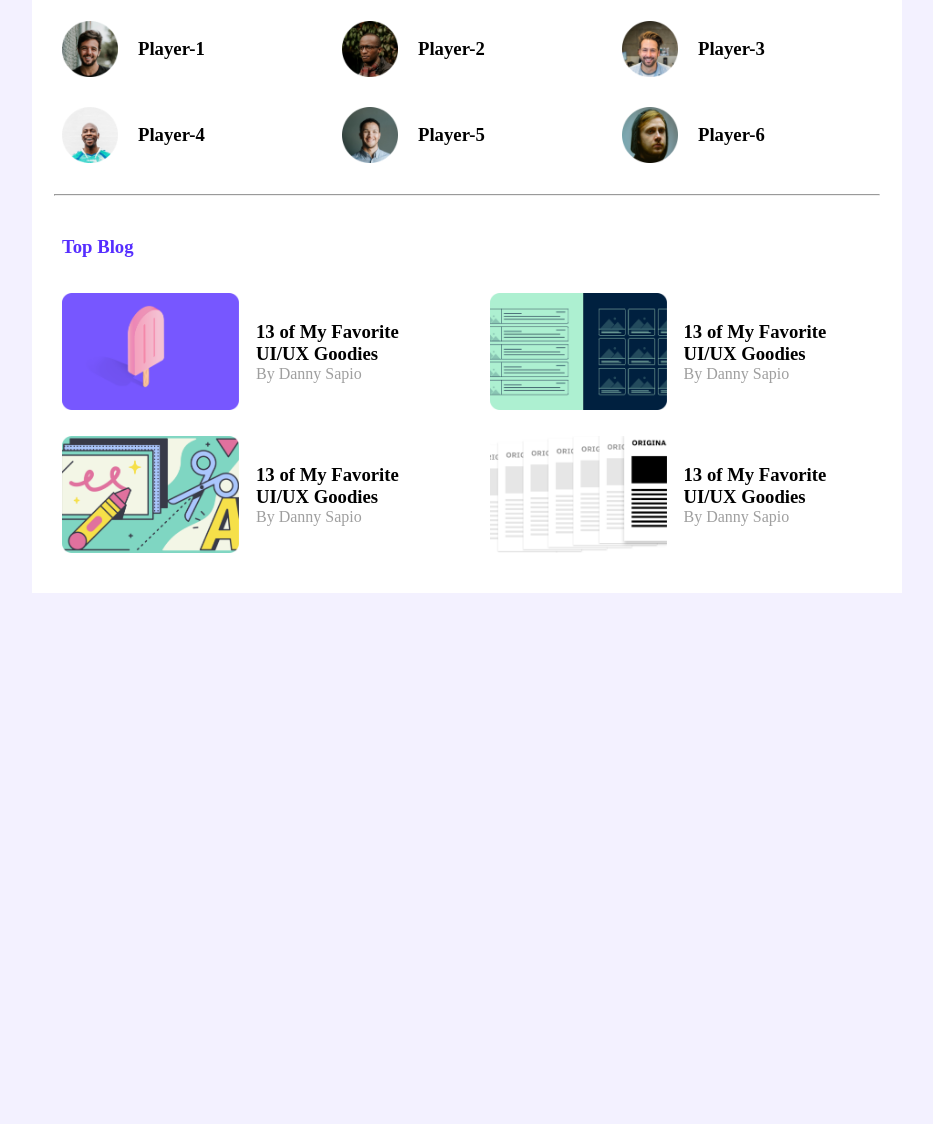
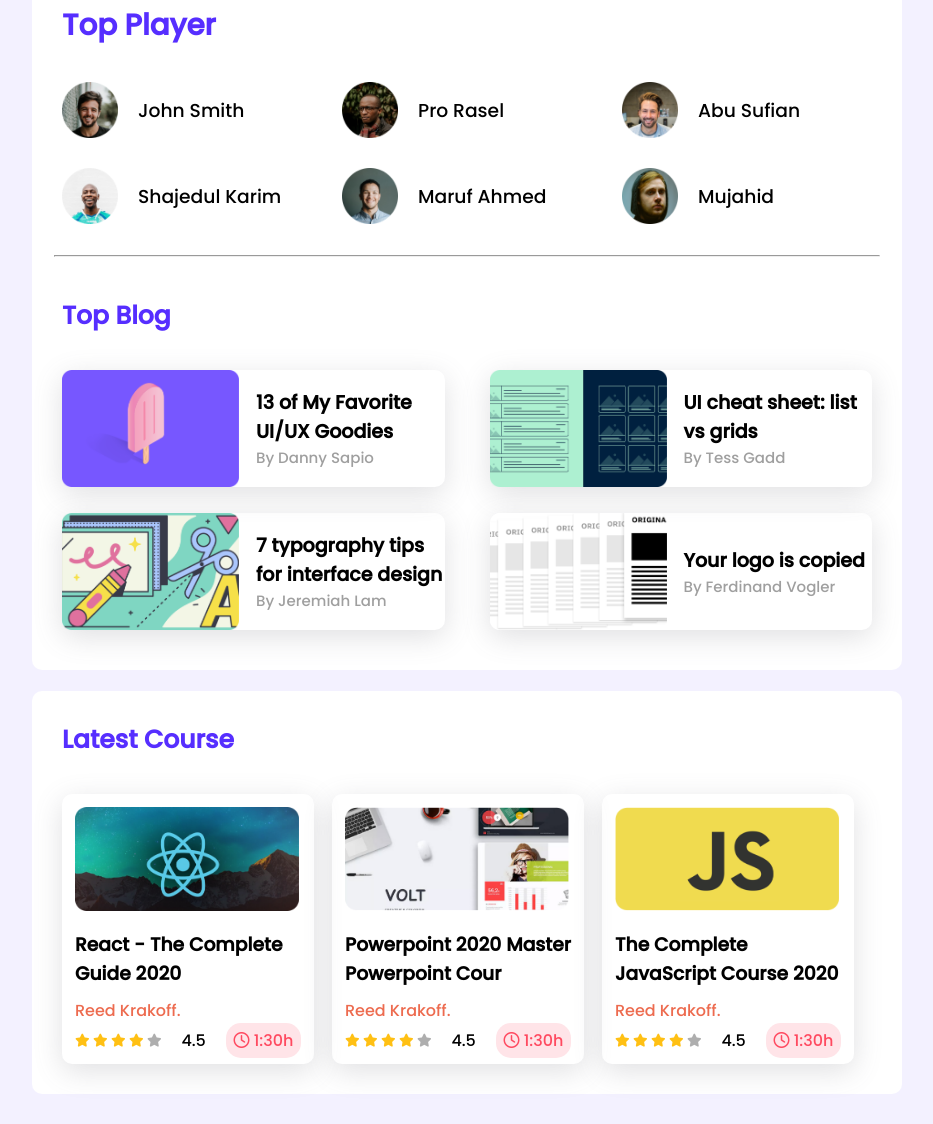
Before and after one commit to ProdipKumarShil/ph-project-leader-board, a plain HTML site: page index.html in a window 1280 px wide. Shown: the part 171-1295 px from the top of the page, without its empty margins (173-1106 px from the left). Before the commit the page ends 800 px from the top, so only its background shows below. Drawn offline with Linux system fonts and the light colour scheme.

Commit message:
final commit

```diff
--- a/index.html
+++ b/index.html
@@ -1,5 +1,6 @@
 <!DOCTYPE html>
 <html lang="en">
+
 <head>
     <meta charset="UTF-8">
     <meta http-equiv="X-UA-Compatible" content="IE=edge">
@@ -7,7 +8,10 @@
     <title>Leader Board</title>
     <link rel="shortcut icon" href="./images/icons/favicon.ico" type="image/x-icon">
     <link rel="stylesheet" href="style.css">
+    <script src="https://kit.fontawesome.com/075bc14f6e.js" crossorigin="anonymous"></script>
+
 </head>
+
 <body>
     <header class="header hide">
         <div class="logo">
@@ -32,27 +36,27 @@
                 <div class="players">
                     <div class="player">
                         <img src="./images/players/player-1.png" alt="">
-                        <h3 class="player-name">Player-1</h3>
+                        <h3 class="player-name">John Smith</h3>
                     </div>
                     <div class="player">
                         <img src="./images/players/player-2.png" alt="">
-                        <h3 class="player-name">Player-2</h3>
+                        <h3 class="player-name">Pro Rasel</h3>
                     </div>
                     <div class="player">
                         <img src="./images/players/player-3.png" alt="">
-                        <h3 class="player-name">Player-3</h3>
+                        <h3 class="player-name">Abu Sufian</h3>
                     </div>
                     <div class="player">
                         <img src="./images/players/player-4.png" alt="">
-                        <h3 class="player-name">Player-4</h3>
+                        <h3 class="player-name">Shajedul Karim</h3>
                     </div>
                     <div class="player">
                         <img src="./images/players/player-5.png" alt="">
-                        <h3 class="player-name">Player-5</h3>
+                        <h3 class="player-name">Maruf Ahmed</h3>
                     </div>
                     <div class="player">
                         <img src="./images/players/player-6.png" alt="">
-                        <h3 class="player-name">Player-6</h3>
+                        <h3 class="player-name">Mujahid</h3>
                     </div>
                 </div>
             </div>
@@ -70,22 +74,96 @@
                     <div class="blog">
                         <img src="./images/blogs/blog-2.png" alt="">
                         <div class="blog-info">
-                            <h3 class="blog-title">13 of My Favorite UI/UX Goodies</h3>
-                            <p class="author">By Danny Sapio</p>
+                            <h3 class="blog-title">UI cheat sheet: list vs grids</h3>
+                            <p class="author">By Tess Gadd</p>
                         </div>
                     </div>
                     <div class="blog">
                         <img src="./images/blogs/blog-3.png" alt="">
                         <div class="blog-info">
-                            <h3 class="blog-title">13 of My Favorite UI/UX Goodies</h3>
-                            <p class="author">By Danny Sapio</p>
+                            <h3 class="blog-title">7 typography tips for interface design</h3>
+                            <p class="author">By Jeremiah Lam</p>
                         </div>
                     </div>
                     <div class="blog">
                         <img src="./images/blogs/blog-4.png" alt="">
                         <div class="blog-info">
-                            <h3 class="blog-title">13 of My Favorite UI/UX Goodies</h3>
-                            <p class="author">By Danny Sapio</p>
+                            <h3 class="blog-title">Your logo is copied</h3>
+                            <p class="author">By Ferdinand Vogler</p>
+                        </div>
+                    </div>
+                </div>
+            </div>
+        </section>
+        <section class="course-section">
+            <h3 class="section-title">Latest Course</h3>
+            <div class="courses">
+                <div class="course">
+                    <img src="./images/courses/course-1.png" alt="">
+                    <div class="course-details">
+                        <div class="course-content">
+                            <h3 class="course-title">React - The Complete Guide 2020</h3>
+                            <p class="course-author">Reed Krakoff.</p>
+                        </div>
+                        <div class="course-info">
+                            <div class="star">
+                                <i class="fa-solid fa-star filled"></i>
+                                <i class="fa-solid fa-star filled"></i>
+                                <i class="fa-solid fa-star filled"></i>
+                                <i class="fa-solid fa-star filled"></i>
+                                <i class="fa-solid fa-star empty"></i>
+                            </div>
+                            <div class="rating">4.5</div>
+                            <div class="time">
+                                <i class="fa-regular fa-clock"></i>
+                                <span>1:30h</span>
+                            </div>
+                        </div>
+                    </div>
+                </div>
+                <div class="course">
+                    <img src="./images/courses/course-2.png" alt="">
+                    <div class="course-details">
+                        <div class="course-content">
+                            <h3 class="course-title">Powerpoint 2020 Master Powerpoint Cour</h3>
+                            <p class="course-author">Reed Krakoff.</p>
+                        </div>
+                        <div class="course-info">
+                            <div class="star">
+                                <i class="fa-solid fa-star filled"></i>
+                                <i class="fa-solid fa-star filled"></i>
+                                <i class="fa-solid fa-star filled"></i>
+                                <i class="fa-solid fa-star filled"></i>
+                                <i class="fa-solid fa-star empty"></i>
+                            </div>
+                            <div class="rating">4.5</div>
+                            <div class="time">
+                                <i class="fa-regular fa-clock"></i>
+                                <span>1:30h</span>
+                            </div>
+                        </div>
+                    </div>
+                </div>
+                <div class="course">
+                    <img src="./images/courses/course-3.png" alt="">
+                    <div class="course-details">
+                        <div class="course-content">
+                            <h3 class="course-title"> The Complete JavaScript Course 2020</h3>
+                            <p class="course-author">Reed Krakoff.</p>
+                        </div>
+                        <div class="course-info">
+                            <div class="star">
+                                <i class="fa-solid fa-star filled"></i>
+                                <i class="fa-solid fa-star filled"></i>
+                                <i class="fa-solid fa-star filled"></i>
+                                <i class="fa-solid fa-star filled"></i>
+                                <i class="fa-solid fa-star empty"></i>
+                            </div>
+                            <div class="rating">4.5</div>
+                            <div class="time">
+                                <i class="fa-regular fa-clock"></i>
+                                <span>1:30h</span>
+                            </div>
                         </div>
                     </div>
                 </div>
@@ -93,4 +171,5 @@
         </section>
     </main>
 </body>
+
 </html>
--- a/style.css
+++ b/style.css
@@ -1,3 +1,4 @@
+@import url('https://fonts.googleapis.com/css2?family=Poppins:wght@500&display=swap');
 :root{
     --primary-color:#562EFF;
 }
@@ -5,6 +6,7 @@
     padding: 0;
     margin: 0;
     box-sizing: border-box;
+    font-family: 'Poppins', sans-serif;
 }
 /* main section */
 body{
@@ -12,18 +14,28 @@ body{
 }
 .main-section{
     display: flex;
+    flex-direction: column;
     justify-content: center;
+    align-items: center;
 
 }
 .section-title{
     color: var(--primary-color);
+    /* margin-top: 35px; */
     margin-bottom: 35px;
+    font-size: 25px;
 }
 hr{
     width: 95%;
     margin: 1px auto;
     color: #D1D1D1;
     margin-bottom: 40px;
+}
+.filled{
+    color: #FFC014;
+}
+.empty{
+    color: #AEAEAE;
 }
 /* Header style */
 
@@ -58,6 +70,9 @@ hr{
 .player-blog-section{
     background-color: #fff;
     width: 870px;
+    margin-top: 36px;
+    margin-bottom: 21px;
+    border-radius: 10px;
 }
 .players{
     display: grid;
@@ -72,6 +87,9 @@ hr{
     width: 56px;
     height: 56px;
     margin-right: 20px;
+}
+.player-name{
+    font-weight: 400;
 }
 .players-section{
     padding-top: 40px;
@@ -91,6 +109,15 @@ hr{
 .blog{
     display: flex;
     align-items: center;
+    border-radius: 10px;
+    box-shadow: rgba(100, 100, 111, 0.2) 0px 7px 29px 0px;
+}
+.blog-title{
+    font-size: 19px;
+    font-weight: 600;
+}
+.author{
+    font-size: 15px;
 }
 .blog img{
     width: 177px;
@@ -102,3 +129,49 @@ hr{
 .author{
     color: #9F9F9F;
 }
+/* course section */
+
+.course-section{
+    background-color: #fff;
+    width: 870px;
+    padding: 30px;
+    margin-bottom: 30px;
+    border-radius: 10px;
+}
+.courses{
+    display: grid;
+    grid-template-columns: repeat(3, 1fr);
+}
+.course{
+    width: 252.42px;
+    height: 269.79px;
+    border-radius: 10px;
+    padding: 13px;
+    box-shadow: rgba(100, 100, 111, 0.2) 0px 7px 29px 0px;
+}
+.course img{
+    width: 224px;
+    height: 104px;
+}
+.course-info{
+    display: flex;
+    justify-content: space-between;
+    align-items: center;
+}
+.course-title{
+    margin-top: 12px;
+    margin-bottom: 10px;
+}
+.course-author{
+    /* margin-bottom: 5px; */
+    color: #ED6B4F;
+}
+.star{
+    font-size: 13px;
+}
+.time{
+    background-color: #FFE4E8;
+    padding: 5px 8px;
+    color: #FF4A60;
+    border-radius: 15px;
+}
```
